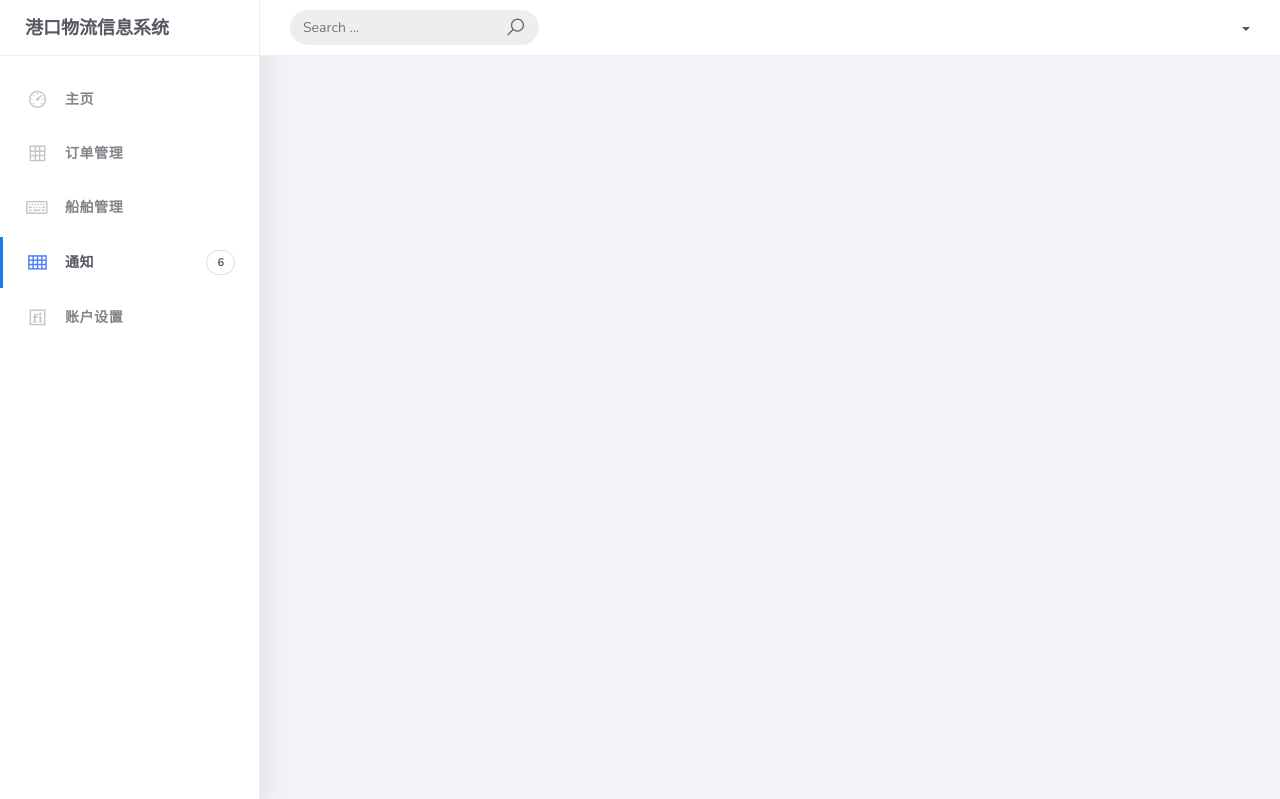
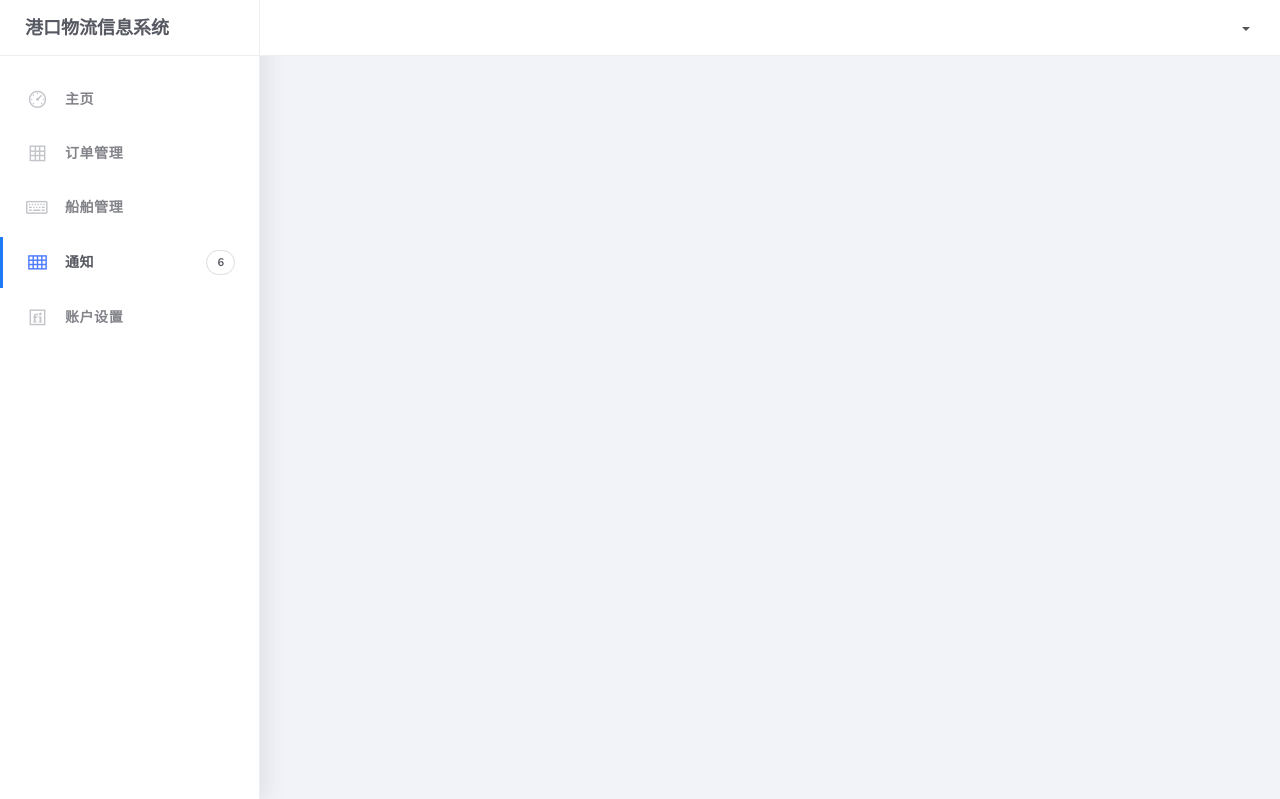
Before and after one commit to jiangxianshen/LogisticsIS, a Django app: page /notification/detail/2 in a window 1280 px wide. Shown: the top 799 px of the page. Run offline with Django 3.2, Linux system fonts and the light colour scheme; data comes from the database, SQL or seed files in the repository; both versions use the stored data as it was after the commit; some libraries are stand-ins or nearby versions.

Commit message:
index删除部分不需要元素

```diff
--- a/login/templates/index.html
+++ b/login/templates/index.html
@@ -25,17 +25,6 @@
 			</div>
 			<nav class="navbar navbar-header navbar-expand-lg">
 				<div class="container-fluid">
-
-					<form class="navbar-left navbar-form nav-search mr-md-3" action="">
-						<div class="input-group">
-							<input type="text" placeholder="Search ..." class="form-control">
-							<div class="input-group-append">
-								<span class="input-group-text">
-									<i class="la la-search search-icon"></i>
-								</span>
-							</div>
-						</div>
-					</form>
 					<ul class="navbar-nav topbar-nav ml-md-auto align-items-center">
 						<li class="nav-item dropdown">
 							<a class="dropdown-toggle profile-pic" data-toggle="dropdown" href="#" aria-expanded="false"> <span >{{ user.username }}</span> </a>
```
Also changed, not shown: db.sqlite3.
